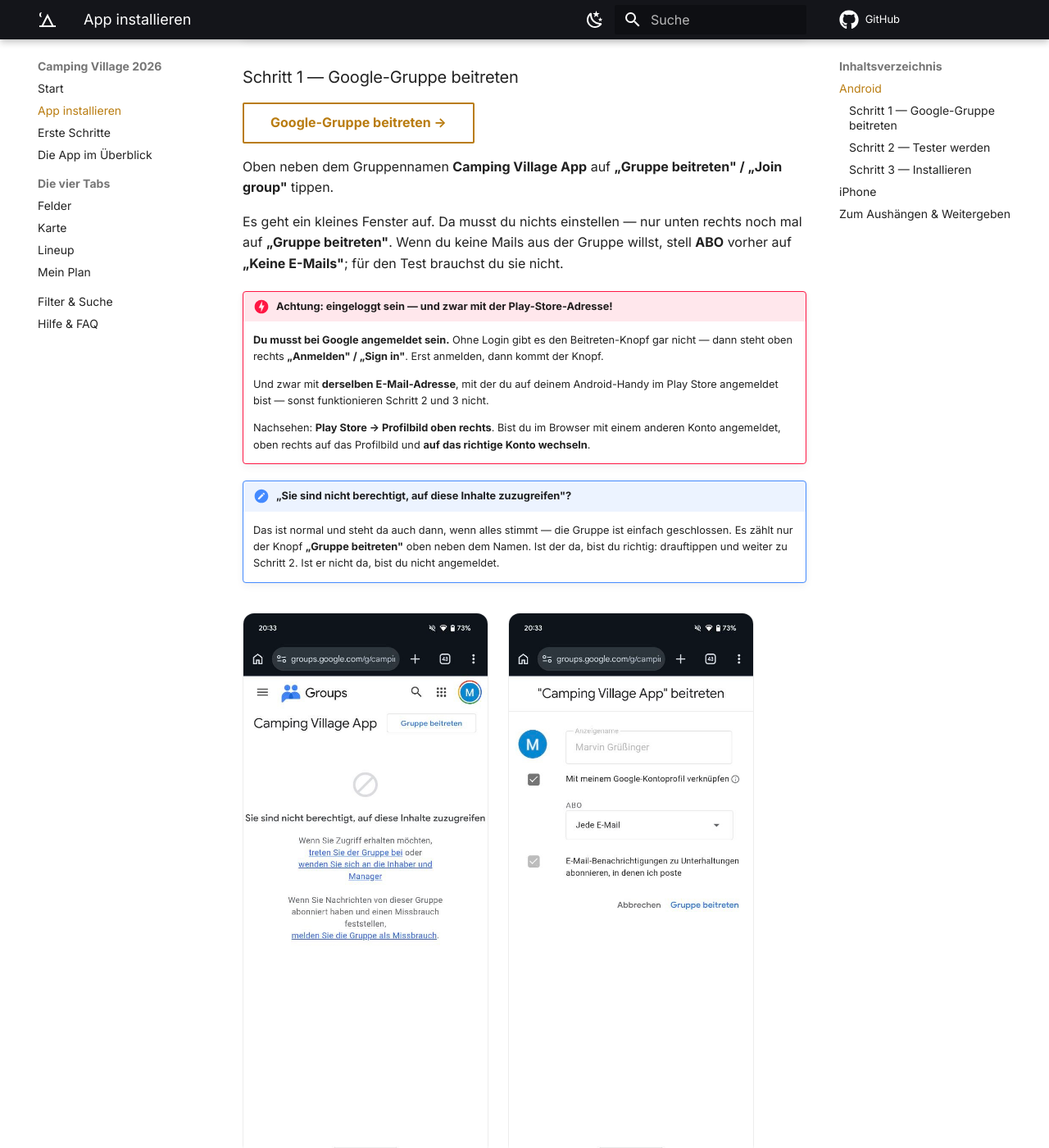
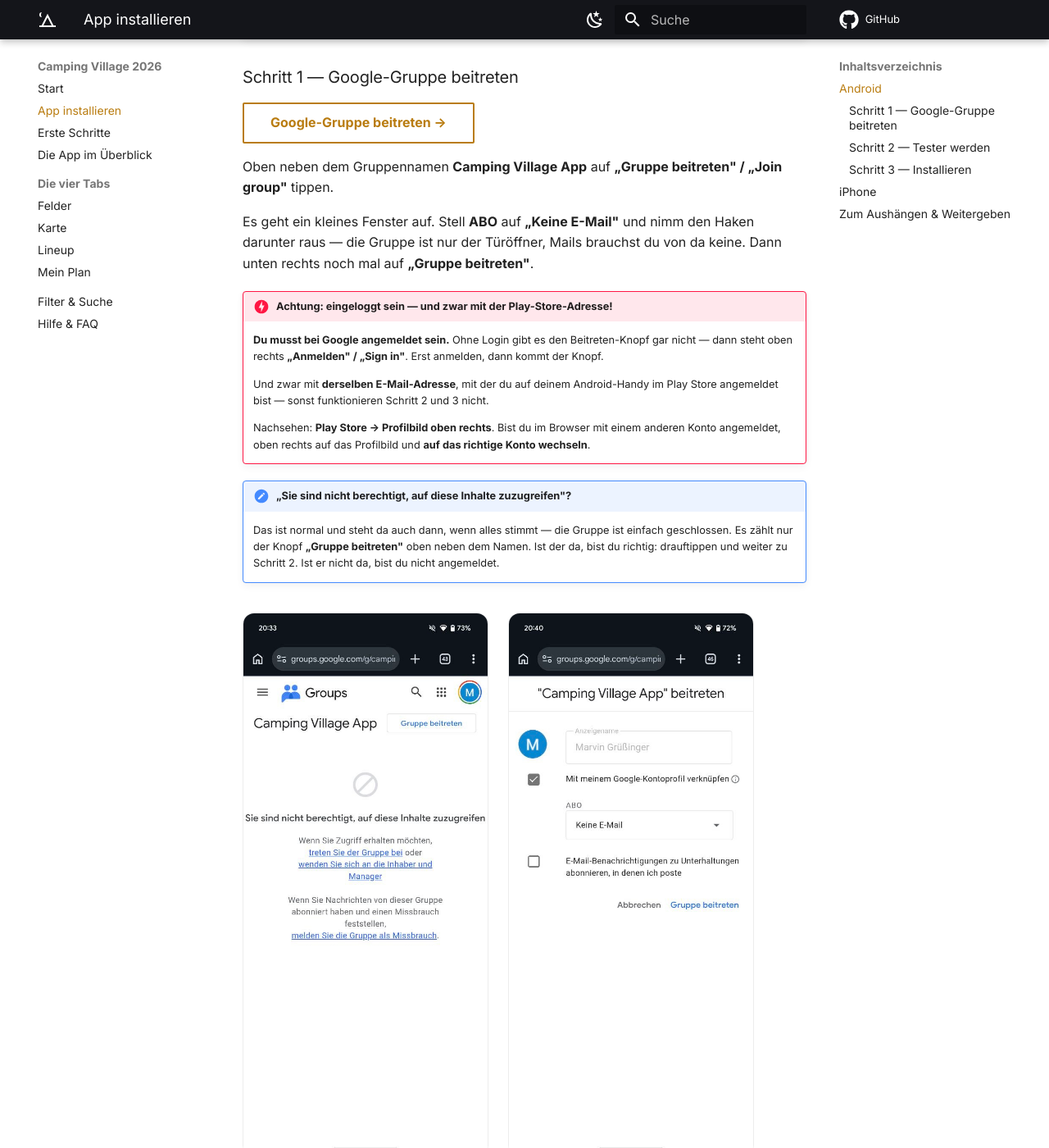
Before and after one commit to ch3ddr/camping-village-docs, an MkDocs documentation site: the page built from docs/app-installieren.md, in a window 1280 px wide and 1400 px high, scrolled down 794 px. Shown: the whole window at 82% size. Built offline with MkDocs 1.6.1 and Material for MkDocs 9.7.7, drawn with Linux system fonts in a browser that asks for light colours; comment, search, counter and statistics services are not loaded; some of the changed text lies outside the part shown.

Commit message:
docs(app-installieren): Dialog-Screenshot mit "Keine E-Mail"
Zeigt jetzt die empfohlene Einstellung statt der Voreinstellung "Jede
E-Mail" — sonst abonniert man beim Beitreten die Gruppenpost mit.

Co-Authored-By: Claude Opus 5 (1M context) <noreply@anthropic.com>

```diff
--- a/docs/app-installieren.md
+++ b/docs/app-installieren.md
@@ -32,10 +32,9 @@ den Play Store.
 Oben neben dem Gruppennamen **Camping Village App** auf
 **„Gruppe beitreten" / „Join group"** tippen.
 
-Es geht ein kleines Fenster auf. Da musst du nichts einstellen — nur unten
-rechts noch mal auf **„Gruppe beitreten"**. Wenn du keine Mails aus der Gruppe
-willst, stell **ABO** vorher auf **„Keine E-Mails"**; für den Test brauchst du
-sie nicht.
+Es geht ein kleines Fenster auf. Stell **ABO** auf **„Keine E-Mail"** und nimm
+den Haken darunter raus — die Gruppe ist nur der Türöffner, Mails brauchst du
+von da keine. Dann unten rechts noch mal auf **„Gruppe beitreten"**.
 
 !!! danger "Achtung: eingeloggt sein — und zwar mit der Play-Store-Adresse!"
 
@@ -65,7 +64,7 @@ sie nicht.
 </figure>
 <figure markdown>
   ![Beitreten-Dialog mit Anzeigename und ABO-Auswahl](assets/shots/android-gruppe-dialog.jpg){ .shot }
-  <figcaption>Das Fenster danach: nichts einstellen nötig, unten rechts noch mal <strong>Gruppe beitreten</strong>.</figcaption>
+  <figcaption>So einstellen: <strong>ABO</strong> auf „Keine E-Mail", Haken darunter raus. Dann unten rechts <strong>Gruppe beitreten</strong>.</figcaption>
 </figure>
 </div>
 
```
Also changed, not shown: docs/assets/shots/android-gruppe-dialog.jpg.
